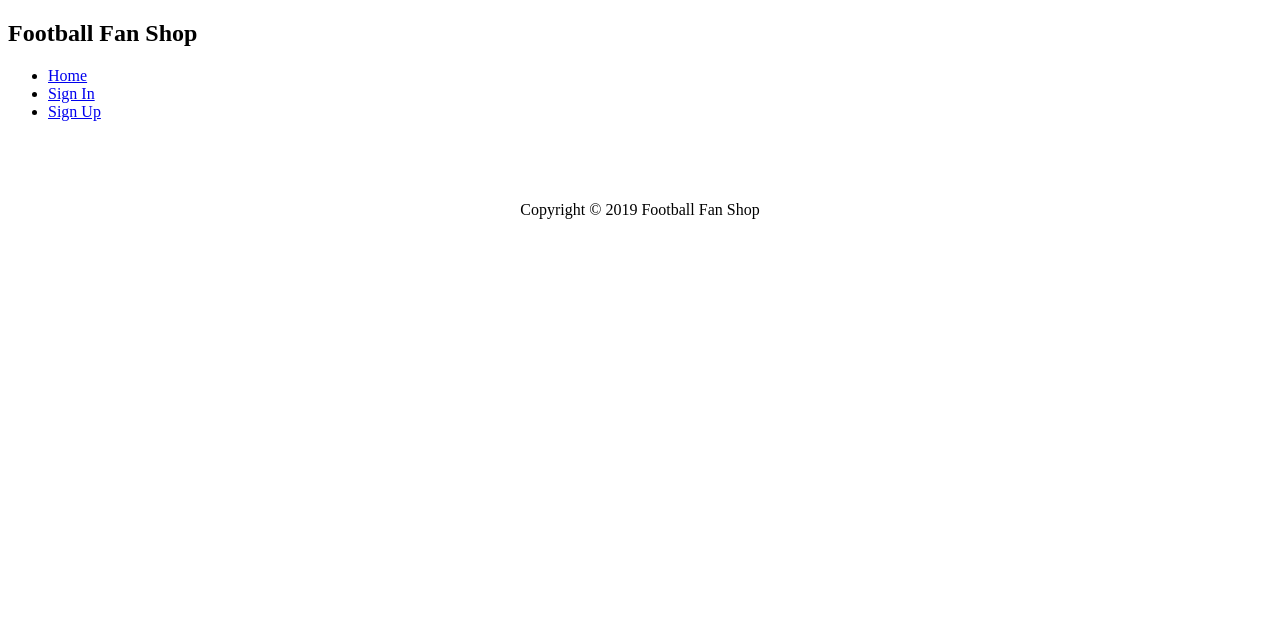
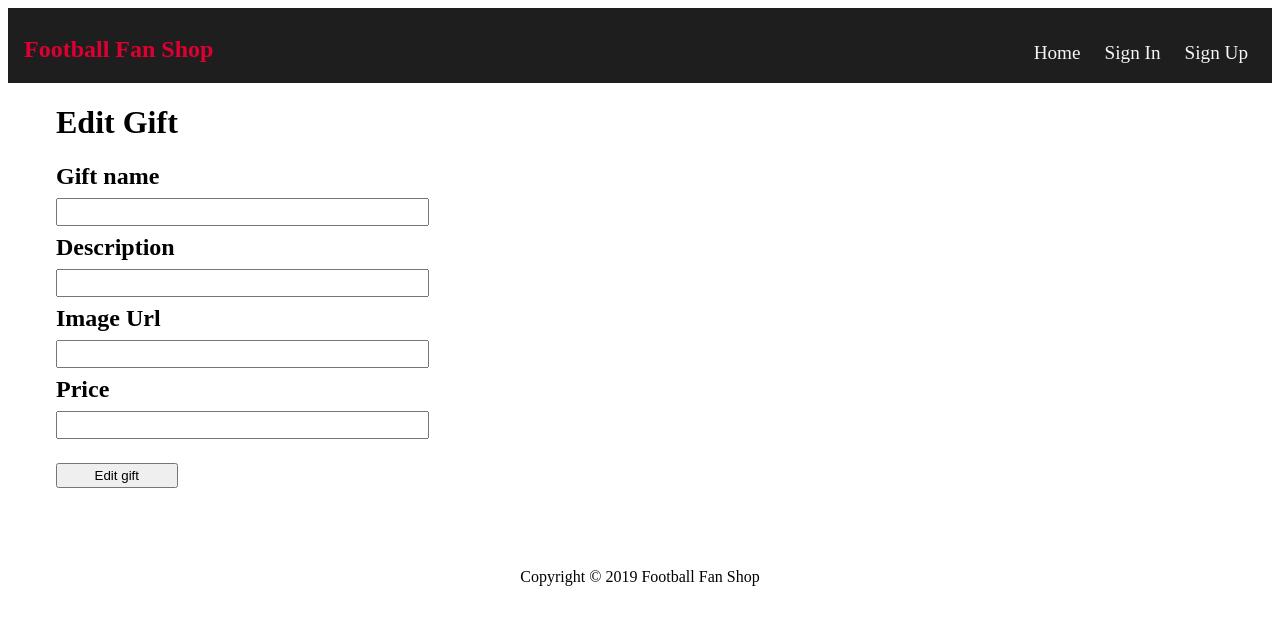
Before and after one commit to vVeskov/VueJS-Exam-Project, a Vue app in the folder fan-shop/: page /edit/1 in a window 1280 px wide. Shown: the top 624 px of the page. Built offline with nearby package versions, Linux system fonts and the light colour scheme; no server answers.

Commit message:
Delete gift from home page

```diff
--- a/fan-shop/src/components/authentication/SignIn.vue
+++ b/fan-shop/src/components/authentication/SignIn.vue
@@ -38,8 +38,8 @@ export default {
   mixins: [loginUser],
   methods: {
     signIn() {
-      this.login(this.email, this.password).then(user => {
-        console.log(user);
+        this.login(this.email, this.password).then(user => {
+
         this.$root.$emit("logged-in", user.authtoken);
         this.$root.$emit("isAdmin", user.username);
         this.$router.push("/");
--- a/fan-shop/src/components/common/Navigation.vue
+++ b/fan-shop/src/components/common/Navigation.vue
@@ -44,11 +44,44 @@ export default {
     logoutUser() {
       localStorage.clear();
       this.$router.go();
-      // this.$router.push("/signin");
     }
   }
 };
 </script>
 
-<style>
+<style scoped>
+header {
+  background: #1e1e1e;
+}
+
+header h2 {
+  color: #dd0031;
+  margin-left: 1rem;
+}
+
+header nav,
+header nav ul {
+  display: flex;
+  flex-direction: row;
+  justify-content: space-between;
+  align-items: center;
+  text-align: center;
+  padding-top: 0.5rem;
+}
+
+header nav ul li {
+  list-style-type: none;
+}
+
+header nav ul a {
+  color: whitesmoke;
+  text-decoration: none;
+  list-style: none;
+  margin-right: 1.5rem;
+  font-size: 1.2rem;
+}
+header nav ul a:hover {
+  color: #dd0031;
+  border-bottom: 1px solid #dd0031;
+}
 </style>
--- a/fan-shop/src/components/gifts/CreateGift.vue
+++ b/fan-shop/src/components/gifts/CreateGift.vue
@@ -32,7 +32,7 @@ export default {
     giftName: { required },
     description: { required },
     imageUrl: { required },
-    price: { required },
+    price: { required }
   },
   mixins: [giftService],
   methods: {
@@ -43,7 +43,6 @@ export default {
         this.imageUrl,
         this.price
       ).then(res => {
-        console.log(res);
         this.$router.push("/");
       });
     }
@@ -51,5 +50,40 @@ export default {
 };
 </script>
 
-<style>
+<style scoped>
+button:disabled {
+  cursor: not-allowed;
+}
+button {
+  max-width: 10%;
+  margin-top: 1rem;
+  padding: 0.2rem 0.5rem;
+}
+
+.create-gift {
+  margin: 1rem 0 0 3rem;
+}
+
+.create-gift form {
+  display: flex;
+  flex-direction: column;
+}
+.create-gift form span,
+.create-gift form input,
+.create-gift form div,
+.create-gift form {
+  margin-bottom: 0.5rem;
+}
+.create-gift span {
+  font-weight: bold;
+  font-size: 1.5rem;
+}
+.create-gift input {
+  max-width: 30%;
+  font-size: 1.2rem;
+}
+.create-gift div {
+  color: red;
+  font-size: 1.2rem;
+}
 </style>
--- a/fan-shop/src/components/gifts/EditGift.vue
+++ b/fan-shop/src/components/gifts/EditGift.vue
@@ -0,0 +1,112 @@
+<template>
+  <div class="edit-gift">
+    <h1>Edit Gift</h1>
+    <form @submit.prevent="editGift">
+      <span>Gift name</span>
+      <input
+        v-model="$v.giftName.$model"
+        type="text"
+        :placeholder="details.description"
+        id="giftName"
+      />
+
+      <span>Description</span>
+      <input
+        v-model="$v.description.$model"
+        :placeholder="details.description"
+        type="text"
+        name="description"
+      />
+
+      <span>Image Url</span>
+      <input
+        v-model="$v.imageUrl.$model"
+        :placeholder="details.imageUrl"
+        type="text"
+        name="imageUrl"
+      />
+
+      <span>Price</span>
+      <input v-model="$v.price.$model" :placeholder="details.price" type="text" name="price" />
+      <button type="submit">Edit gift</button>
+    </form>
+  </div>
+</template>
+
+<script>
+import { required } from "vuelidate/lib/validators";
+import { giftService } from "@/services/giftServices";
+
+export default {
+  data() {
+    return {
+      giftName: "",
+      description: "",
+      imageUrl: "",
+      price: ""
+    };
+  },
+  mixins: [giftService],
+  validations: {
+    giftName: { required },
+    description: { required },
+    imageUrl: { required },
+    price: { required }
+  },
+  created() {
+    this.getDetailsGift(this.$route.params.id)
+
+  },
+  methods: {
+    editGift() {
+      this.edit(
+        this.giftName,
+        this.description,
+        this.imageUrl,
+        this.price,
+        this.$route.params.id
+      ).then(res => {
+          this.$router.push('/');
+      });
+    }
+  }
+};
+</script>
+
+<style scoped>
+button:disabled {
+  cursor: not-allowed;
+}
+button {
+  max-width: 10%;
+  margin-top: 1rem;
+  padding: 0.2rem 0.5rem;
+}
+
+.edit-gift {
+  margin: 1rem 0 0 3rem;
+}
+
+.edit-gift form {
+  display: flex;
+  flex-direction: column;
+}
+.edit-gift form span,
+.edit-gift form input,
+.edit-gift form div,
+.edit-gift form {
+  margin-bottom: 0.5rem;
+}
+.edit-gift span {
+  font-weight: bold;
+  font-size: 1.5rem;
+}
+.edit-gift input {
+  max-width: 30%;
+  font-size: 1.2rem;
+}
+.edit-gift div {
+  color: red;
+  font-size: 1.2rem;
+}
+</style>
--- a/fan-shop/src/components/home/Home.vue
+++ b/fan-shop/src/components/home/Home.vue
@@ -10,8 +10,8 @@
           <span class="gift-price">{{gift.price}}</span>
           <div class="btn-wrapper">
             <template v-if="isAdmin">
-              <router-link to="/" class="editButton">Edit</router-link>
-              <button class="deleteButton" type="submit">Delete</button>
+              <router-link :to="{name:'editGift',params:{id:gift._id}}" class="editButton">Edit</router-link>
+              <button @click="deleteGift(gift._id)" class="deleteButton" type="submit">Delete</button>
             </template>
             <template v-else>
               <div class="btn-wrapper">
@@ -35,7 +35,8 @@ import { giftService } from "@/services/giftServices";
 export default {
   data() {
     return {
-      username: ""
+      username: "",
+
     };
   },
   mixins: [giftService],
@@ -45,10 +46,75 @@ export default {
     if (user !== null) {
       this.username = user;
     }
-    console.log(this.username);
+
+  },
+  methods:{
+    deleteGift(id){
+      this.deleteHomePageGift(id)
+      this.$router.go()
+    }
   }
 };
 </script>
 
 <style scoped>
+h1 {
+  text-align: center;
+}
+
+main section {
+  display: flex;
+  flex-direction: row;
+  justify-content: space-around;
+  flex-wrap: wrap;
+  margin-bottom: 3rem;
+}
+
+main section .single-gift {
+  display: flex;
+  flex-direction: column;
+  text-align: center;
+  padding-bottom: 1rem;
+  margin: 3rem 1rem 0 1rem;
+}
+main section img {
+  width: 256px;
+  height: 256px;
+}
+main section .single-gift:hover {
+  box-shadow: 0 0 1rem 0.1rem rgba(0, 0, 0, 0.3);
+}
+.single-gift .gift-details {
+  display: flex;
+  flex-direction: column;
+}
+.gift-name {
+  margin-top: 1rem;
+  margin-bottom: 0.5rem;
+  font-weight: bold;
+  font-size: 1.5rem;
+  color: #192c40;
+}
+.gift-price {
+  font-size: 1rem;
+  margin-bottom: 1rem;
+}
+.btn-wrapper {
+  display: flex;
+  justify-content: space-around;
+}
+.btn-wrapper a,
+.btn-wrapper button {
+  background: #ffffff;
+  font-size: 1.2rem;
+  color: #212529;
+  text-decoration: none;
+  border: 1px solid black;
+  padding: 0.2rem 0.7rem;
+}
+.btn-wrapper a:hover,
+.btn-wrapper button:hover {
+  background: black;
+  color: white;
+}
 </style>
--- a/fan-shop/src/main.js
+++ b/fan-shop/src/main.js
@@ -4,6 +4,7 @@ import router from './router'
 import Vuelidate from 'vuelidate'
 import axiosPlugin from '@/plugins/axiosPlugin'
 import { authService } from '@/services/authServices'
+
 
 Vue.config.productionTip = false
 Vue.use(Vuelidate);
--- a/fan-shop/src/router.js
+++ b/fan-shop/src/router.js
@@ -5,6 +5,7 @@ import SignIn from '@/components/authentication/SignIn';
 import SignUp from '@/components/authentication/SignUp';
 import DetailsGift from '@/components/gifts/DetailsGift';
 import CreateGift from '@/components/gifts/CreateGift';
+import EditGift from '@/components/gifts/EditGift';
 
 Vue.use(Router)
 
@@ -37,5 +38,10 @@ export default new Router({
       name: 'createGift',
       component: CreateGift
     },
+    {
+      path: '/edit/:id',
+      name: 'editGift',
+      component: EditGift
+    },
   ]
 })
--- a/fan-shop/src/services/authServices.js
+++ b/fan-shop/src/services/authServices.js
@@ -28,7 +28,6 @@ export const authService = {
     created() {
         this.$root.$on('logged-in', authtoken => this.authToken = authtoken );
         this.$root.$on('isAdmin', username => this.username = username );
-
     }
 }
 
@@ -55,9 +54,6 @@ export const loginUser = {
                     password
                 }
             ).then(({data}) => login({
-                // localStorage.setItem('username', data.user.name)
-                // localStorage.setItem('authtoken', data.token)
-
                 username: data.user.name,
                 authtoken: data.token
             }))
--- a/fan-shop/src/services/giftServices.js
+++ b/fan-shop/src/services/giftServices.js
@@ -2,7 +2,8 @@ export const giftService = {
     data() {
         return {
             gifts: [],
-            details: []
+            details: [],
+
         };
     },
     methods: {
@@ -14,11 +15,9 @@ export const giftService = {
                 })
         },
         getDetailsGift(id) {
-            console.log(id);
             return this.$http.get(`feed/gift/details/${id}`).
                 then(({ data }) => {
                     this.details = data.gift;
-
                 })
         },
         create(giftName, description, imageUrl, price) {
@@ -26,9 +25,21 @@ export const giftService = {
             return this.$http.post("feed/gift/create", {
                 giftName, description, imageUrl, price
             }
-            ).then((res) => {
-                console.log(res);
+            )
+        },
+        edit(giftName, description, imageUrl, price, id) {
+            let dataToSend = {
+                giftName, description, imageUrl, price
+            }
+            return this.$http.put(`feed/gift/edit/${id}`, {
+                dataToSend
             })
+        },
+        deleteHomePageGift(id){
+            return this.$http.delete(`feed/gift/delete/${id}`).then()
+
         }
-    }
+
+    },
+
 }
```
Also changed, not shown: fan-shop/src/components/gifts/OrderGift.vue (added), 1 other file (tests, documents, lock files or other folders).
